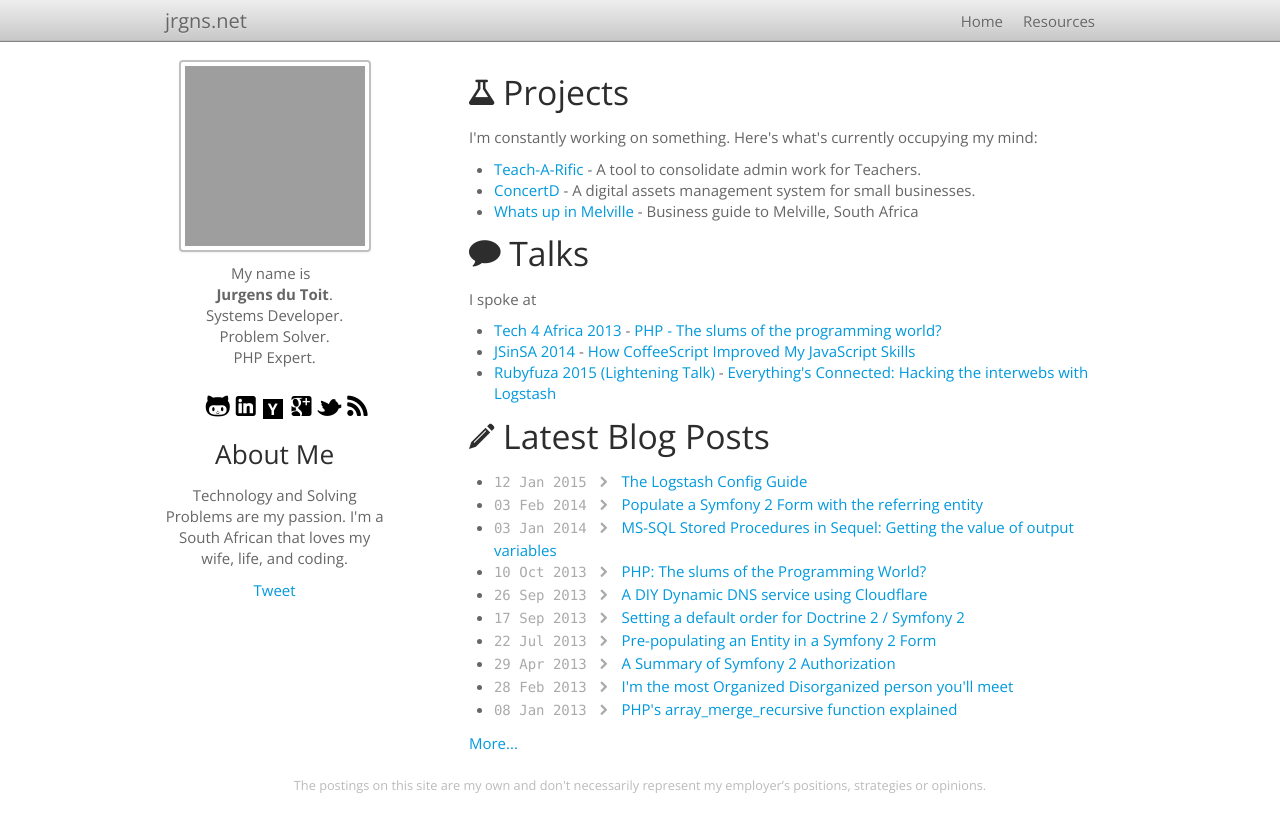
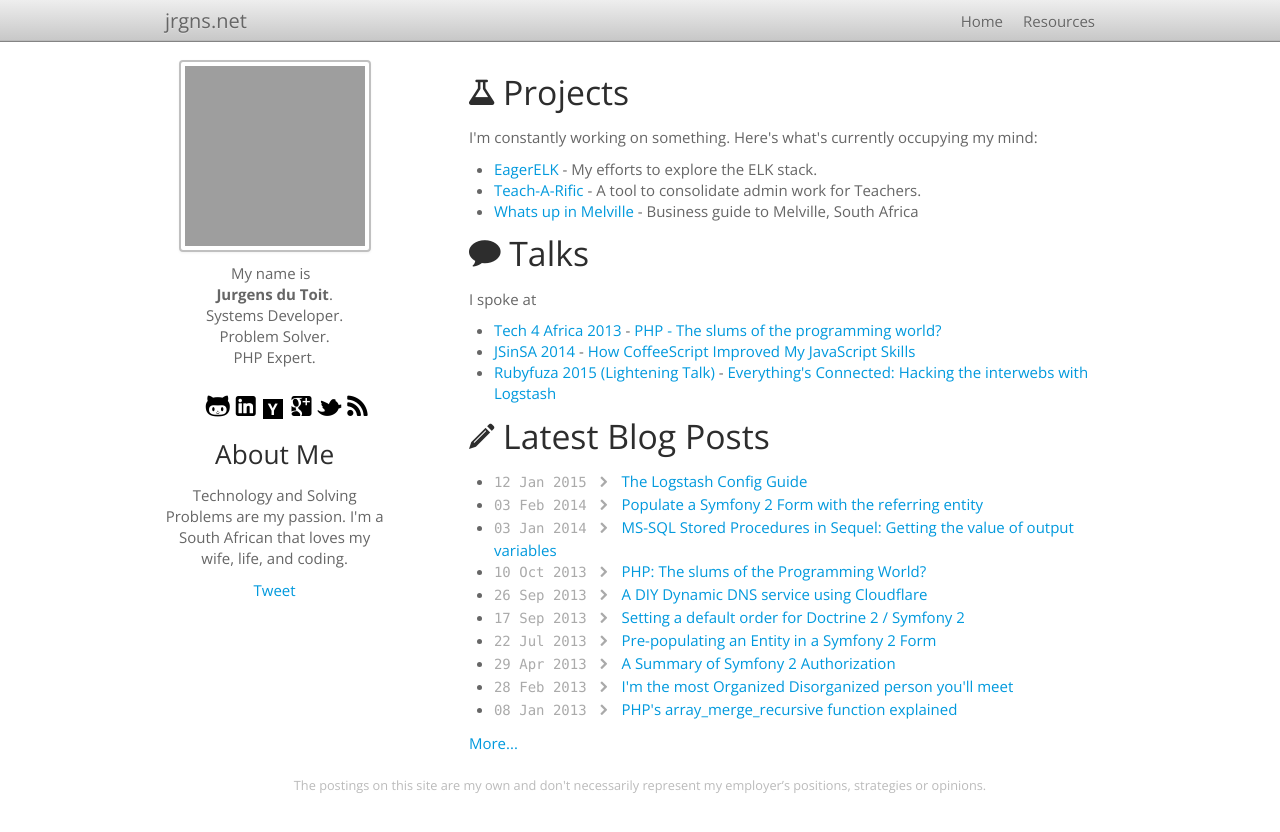
Before and after one commit to jrgns/jrgns.github.com, a Jekyll site: the page built from index.html, in a window 1280 px wide. Shown: the top 832 px of the page. Built offline with Jekyll 4.4.1, drawn with Linux system fonts in a browser that asks for light colours; comment, search, counter and statistics services are not loaded; grey boxes are pictures that could not be loaded.

Commit message:
Link to EagerELK

```diff
--- a/index.html
+++ b/index.html
@@ -9,12 +9,15 @@
     <p>I'm constantly working on something. Here's what's currently occupying my mind:</p>
     <ul>
       <li>
+        <a href='http://blog.eagerelk.com'>EagerELK</a> - My efforts to explore the <span title="Elasticsearch, Logstash, Kibana">ELK</span> stack.
+      </li>
+      <li>
         <a href='http://www.teach-a-rific.com'>Teach-A-Rific</a> - A tool to consolidate admin work for Teachers.
       </li>
-      <li>
+      <!--<li>
         <a href='http://concertd.co.za'>ConcertD</a> - A digital assets management system for small businesses.
       </li>
-      <!--<li>
+      <li>
         <a href='http://backend-php.net'>Backend-PHP</a> - A PHP Framework
       </li>
       <li>
```
